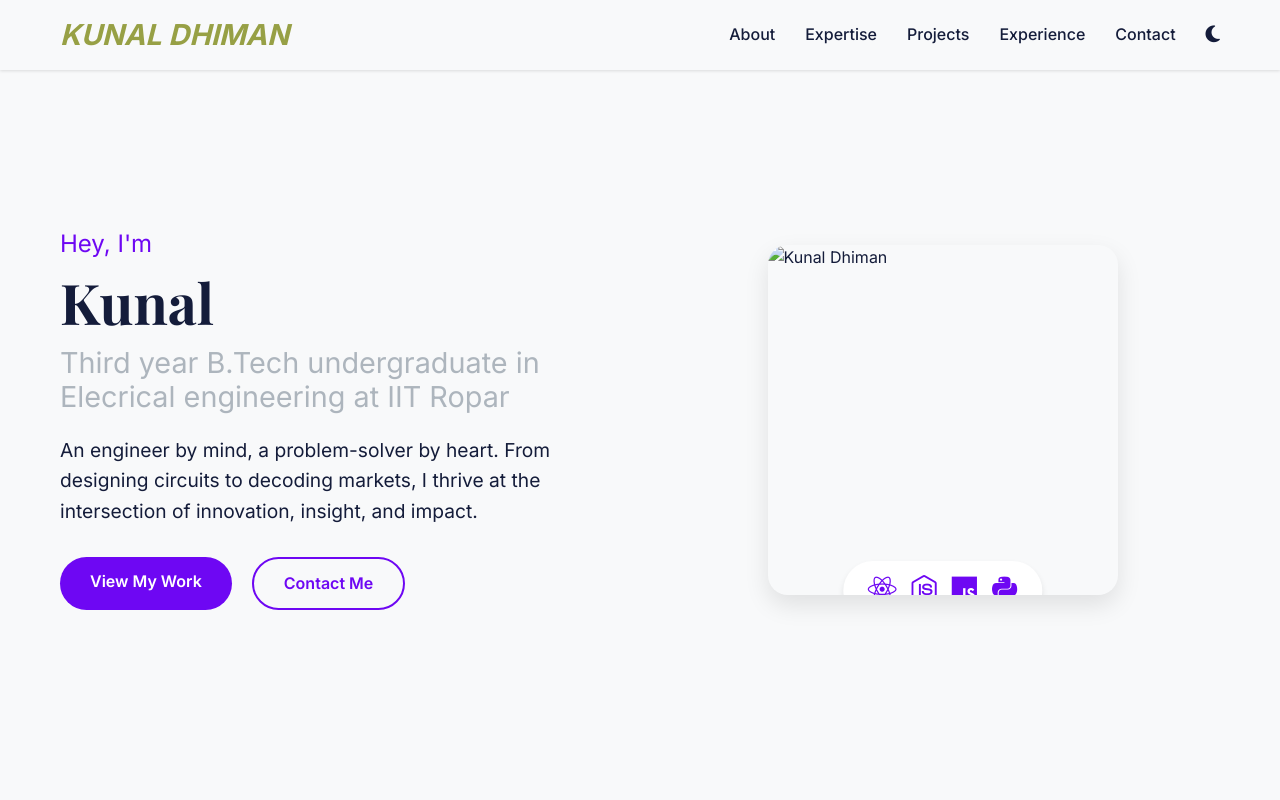
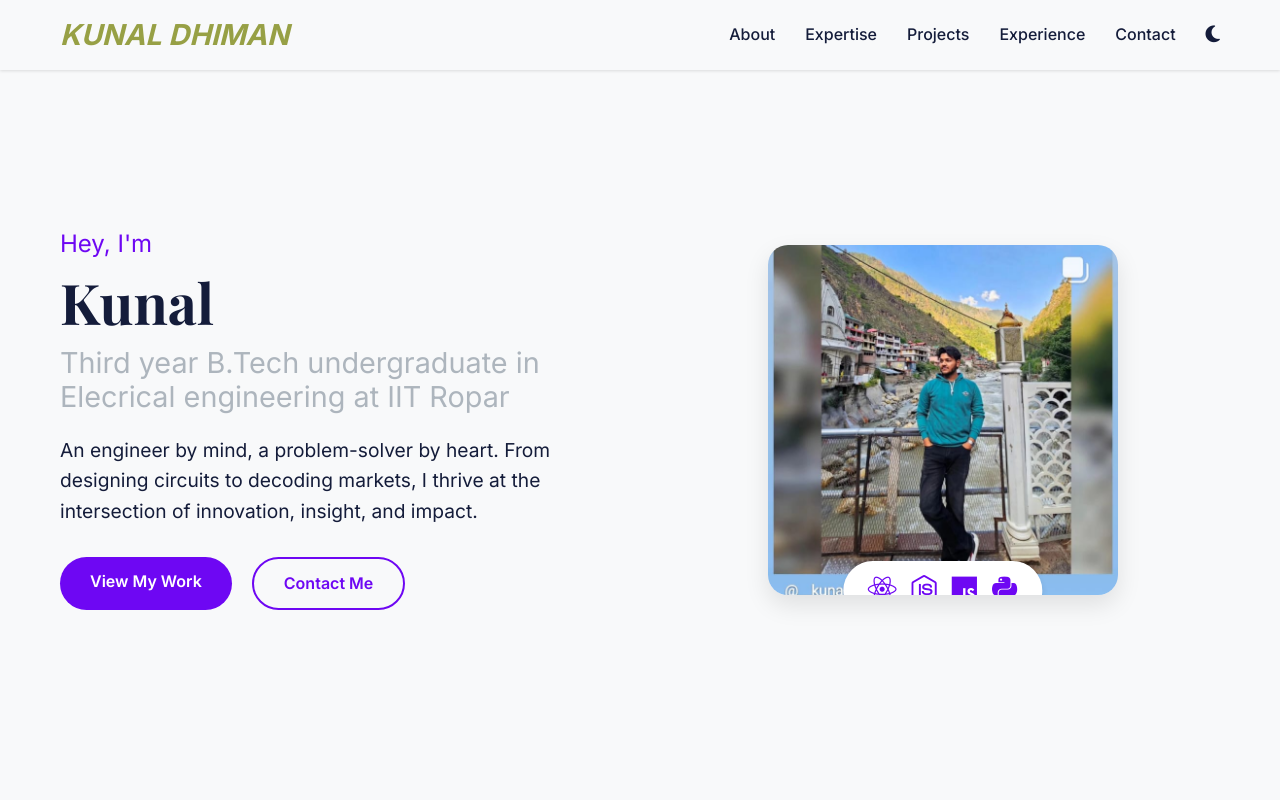
Before and after one commit to KunalDhiman168/PortFolio-Website, a plain HTML site: page index.html in a window 1280 px wide. Shown: the top 800 px of the page. Drawn offline with nearby package versions, Linux system fonts and the light colour scheme; a script that the page names is missing.

Commit message:
Update index.html

```diff
--- a/index.html
+++ b/index.html
@@ -56,7 +56,7 @@
       </div>
       <div class="hero-image">
         <div class="image-wrapper">
-          <img src="/PortFolio-Website/c:\Users\Expert\Pictures\kukku.jpg" alt="Kunal Dhiman" class="profile-img">
+          <img src="/PortFolio-Website/kukku.jpg" alt="Kunal Dhiman" class="profile-img">
           <div class="tech-icons">
             <i class="fab fa-react"></i>
             <i class="fab fa-node-js"></i>
```
